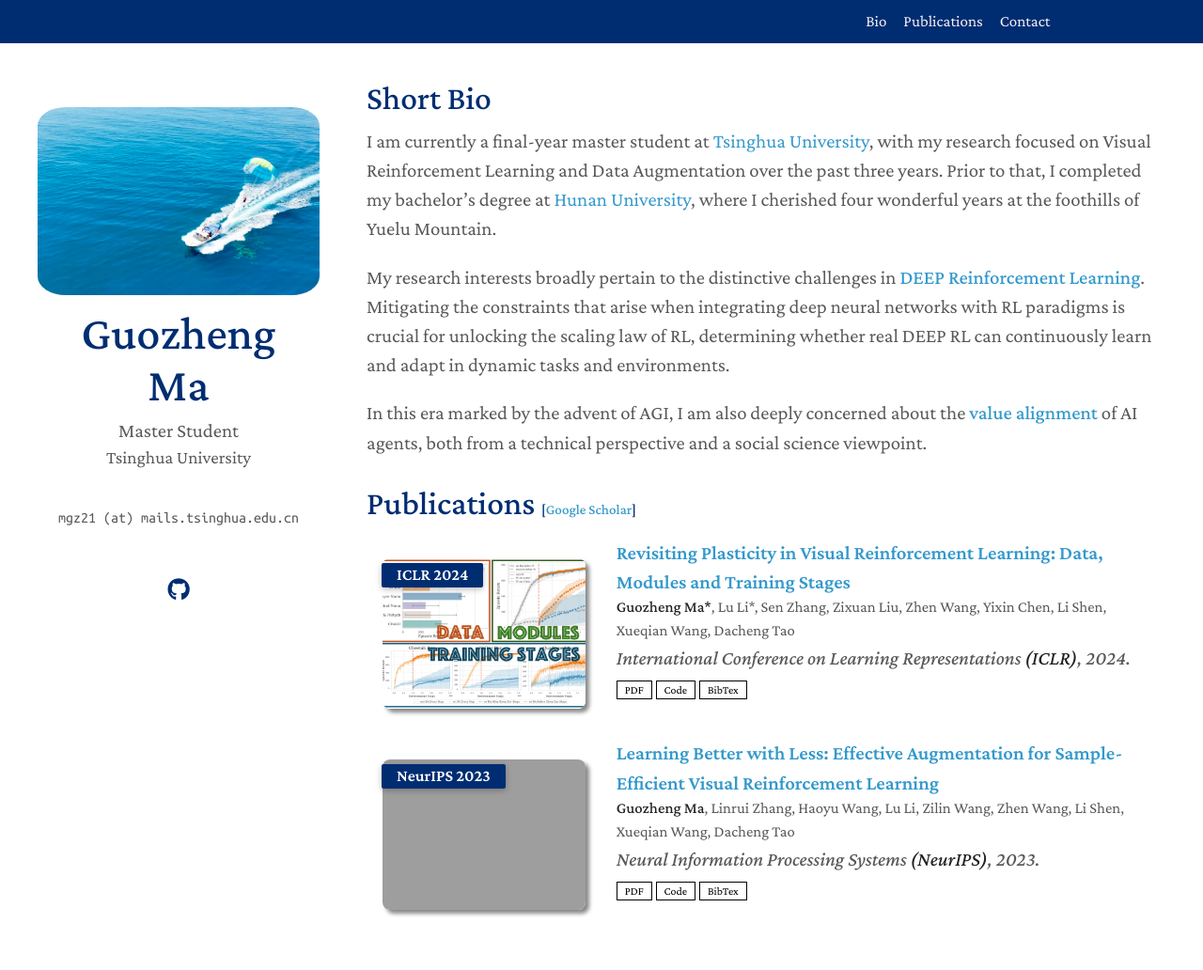
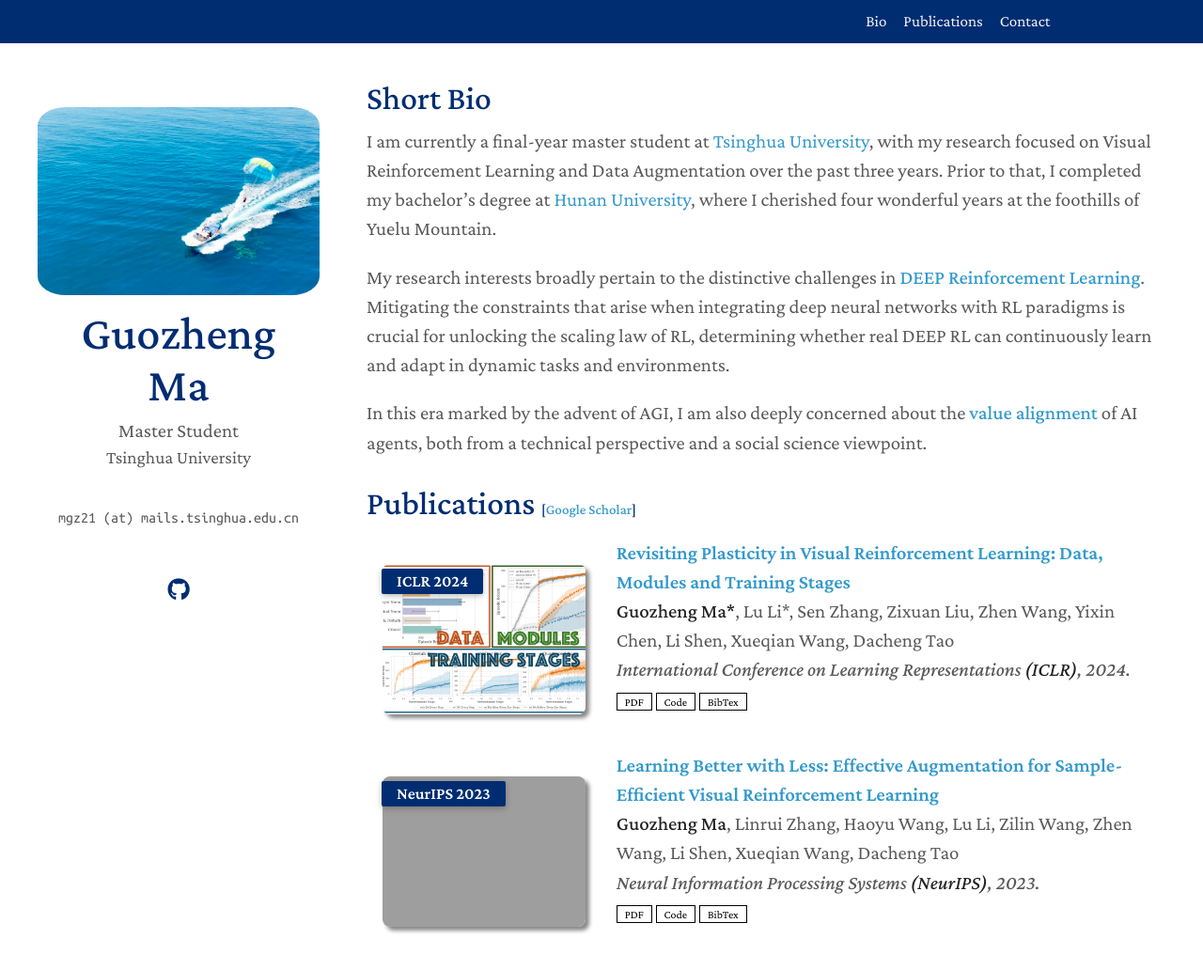
Before and after one commit to Guozheng-Ma/guozheng-ma.github.io, a Jekyll site: the page built from index.md, in a window 1280 px wide and 1125 px high. Shown: the top 1032 px of the window at 94% size. Built offline with Jekyll 4.4.1, drawn with Linux system fonts in a browser that asks for light colours; a style sheet for code colours, icons or effects is not loaded; grey boxes are pictures that could not be loaded.

Commit message:
Update pub.css

```diff
--- a/assets/css/pub.css
+++ b/assets/css/pub.css
@@ -52,11 +52,9 @@ blockquote { background: var(--global-bg-color); border-left: 2px solid var(--gl
 
 .publications ol.bibliography li .author a { border-bottom: 1px var(--global-theme-color); }
 
-.publications ol.bibliography li .author { font-size: 80%; }
-
 .publications ol.bibliography li .author a:hover { border-bottom-style: solid; text-decoration: none; }
 
-.publications ol.bibliography li .author > em { border-bottom: 1px solid; font-style: normal; font-size: 80%; }
+.publications ol.bibliography li .author > em { border-bottom: 1px solid; font-style: normal; }
 
 .publications ol.bibliography li .links a.btn { color: #000000; border: 1px solid #000000; padding-left: 0.5rem; padding-right: 0.5rem; padding-top: 0.1rem; padding-bottom: 0.1rem; }
 
```
